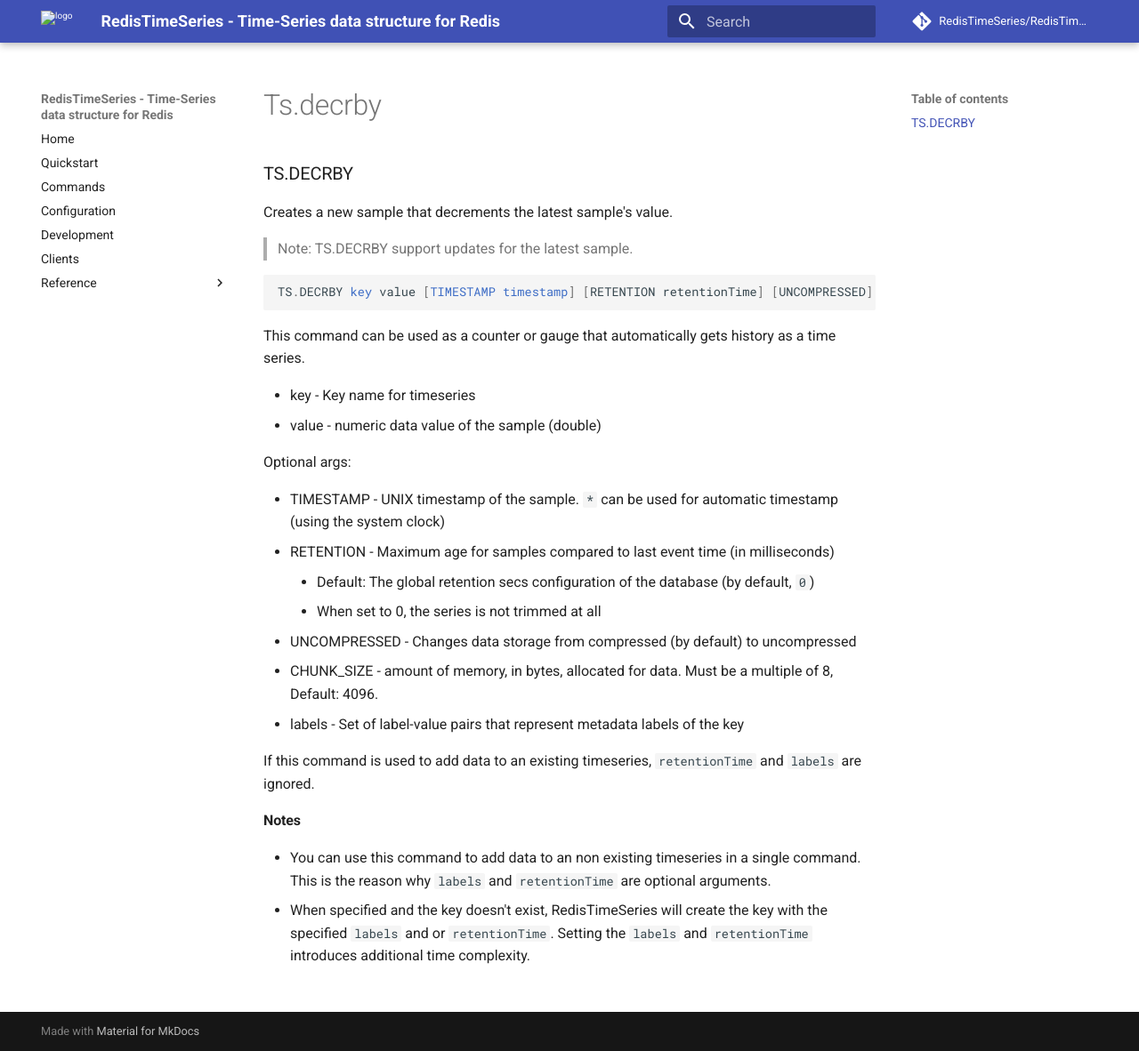
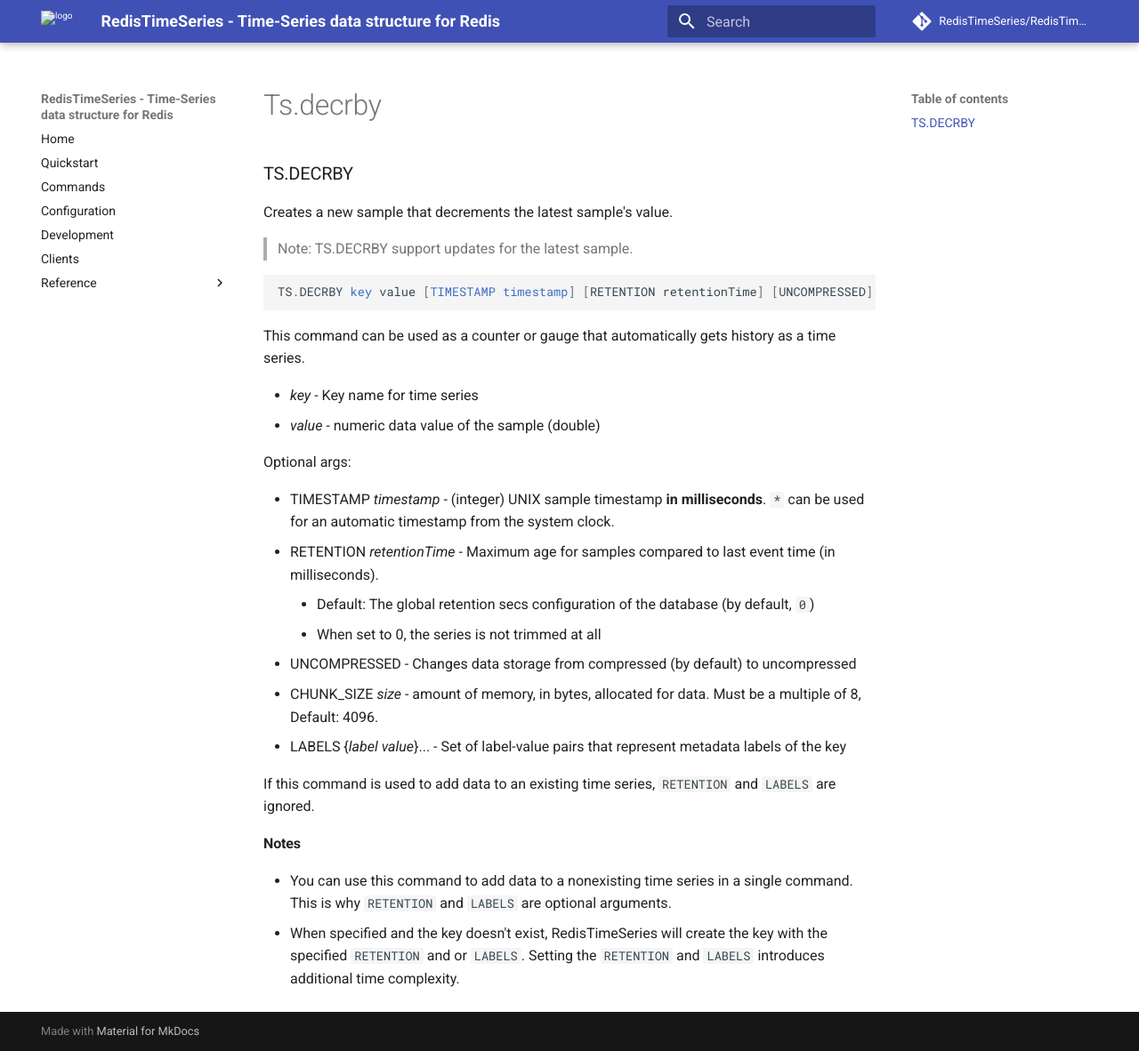
Before and after one commit to RedisTimeSeries/RedisTimeSeries, an MkDocs documentation site: the page built from docs/commands/ts.decrby.md, in a window 1280 px wide and 1182 px high. Shown: the whole window at 89% size. Built offline with MkDocs 1.6.1 and Material for MkDocs 9.7.7, drawn with Linux system fonts in a browser that asks for light colours; comment, search, counter and statistics services are not loaded.

Commit message:
Update ts.decrby.md

````diff
--- a/docs/commands/ts.decrby.md
+++ b/docs/commands/ts.decrby.md
@@ -4,29 +4,29 @@
 > Note: TS.DECRBY support updates for the latest sample.
 
 ```sql
-TS.DECRBY key value [TIMESTAMP timestamp] [RETENTION retentionTime] [UNCOMPRESSED] [CHUNK_SIZE size] [LABELS label value..]
+TS.DECRBY key value [TIMESTAMP timestamp] [RETENTION retentionTime] [UNCOMPRESSED] [CHUNK_SIZE size] [LABELS {label value}...]
 ```
 
 This command can be used as a counter or gauge that automatically gets history as a time series.
 
-* key - Key name for timeseries
-* value - numeric data value of the sample (double)
+* _key_ - Key name for time series
+* _value_ - numeric data value of the sample (double)
 
 Optional args:
 
- * TIMESTAMP - UNIX timestamp of the sample. `*` can be used for automatic timestamp (using the system clock)
- * RETENTION - Maximum age for samples compared to last event time (in milliseconds)
+ * TIMESTAMP _timestamp_ - (integer) UNIX sample timestamp **in milliseconds**. `*` can be used for an automatic timestamp from the system clock.
+ * RETENTION _retentionTime_ - Maximum age for samples compared to last event time (in milliseconds).
     * Default: The global retention secs configuration of the database (by default, `0`)
     * When set to 0, the series is not trimmed at all
  * UNCOMPRESSED - Changes data storage from compressed (by default) to uncompressed
- * CHUNK_SIZE - amount of memory, in bytes, allocated for data. Must be a multiple of 8, Default: 4096.
- * labels - Set of label-value pairs that represent metadata labels of the key
+ * CHUNK_SIZE _size_ - amount of memory, in bytes, allocated for data. Must be a multiple of 8, Default: 4096.
+ * LABELS {_label_ _value_}... - Set of label-value pairs that represent metadata labels of the key
 
-If this command is used to add data to an existing timeseries, `retentionTime` and `labels` are ignored.
+If this command is used to add data to an existing time series, `RETENTION` and `LABELS` are ignored.
 
 #### Notes
 
-- You can use this command to add data to an non existing timeseries in a single command.
-  This is the reason why `labels` and `retentionTime` are optional arguments.
-- When specified and the key doesn't exist, RedisTimeSeries will create the key with the specified `labels` and or `retentionTime`.
-  Setting the `labels` and `retentionTime` introduces additional time complexity.
+- You can use this command to add data to a nonexisting time series in a single command.
+  This is why `RETENTION` and `LABELS` are optional arguments.
+- When specified and the key doesn't exist, RedisTimeSeries will create the key with the specified `RETENTION` and or `LABELS`.
+  Setting the `RETENTION` and `LABELS` introduces additional time complexity.
````
